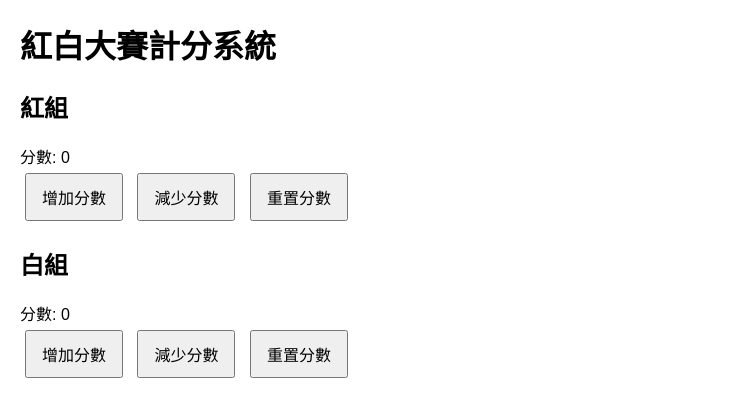
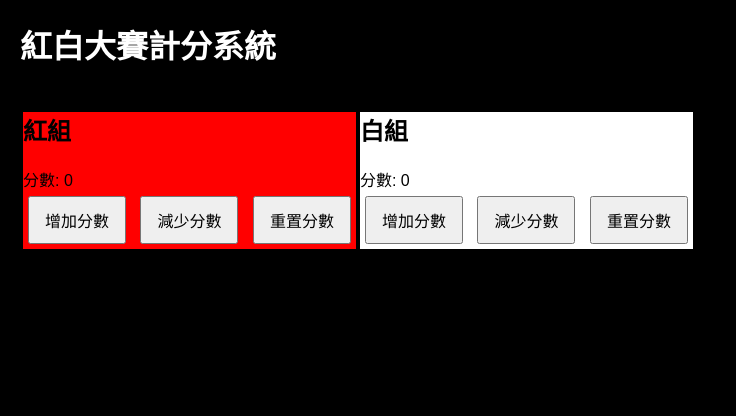
Before and after one commit to gerardh1/score_demo, a plain HTML site: page score.html in a window 1280 px wide. Shown: the whole page, without its empty margins (0-736 px from the left). Drawn offline with Linux system fonts and the light colour scheme.

Commit message:
Update score.html

```diff
--- a/score.html
+++ b/score.html
@@ -23,25 +23,30 @@
         }
     </style>
 </head>
-<body>
-    <h1>紅白大賽計分系統</h1>
-
-    <div class="group">
+<body bgcolor="black">
+    <div style="color:white"><h1>紅白大賽計分系統</h1></div>
+    <table>
+        <Tr>
+            <td>
+    <div class="group" style="background-color: red;">
         <h2>紅組</h2>
         <div id="score1">分數: 0</div>
         <button onclick="changeScore(1, 1)">增加分數</button>
         <button onclick="changeScore(1, -1)">減少分數</button>
         <button onclick="resetScore(1)">重置分數</button>
     </div>
-
-    <div class="group">
+    </td>
+    <td>
+    <div class="group" style="background-color: white;">
         <h2>白組</h2>
         <div id="score2">分數: 0</div>
         <button onclick="changeScore(2, 1)">增加分數</button>
         <button onclick="changeScore(2, -1)">減少分數</button>
         <button onclick="resetScore(2)">重置分數</button>
     </div>
-
+    </td>
+    </Tr>
+    </table>
     <script>
         // 用於儲存每組的分數
         const scores = {
```
